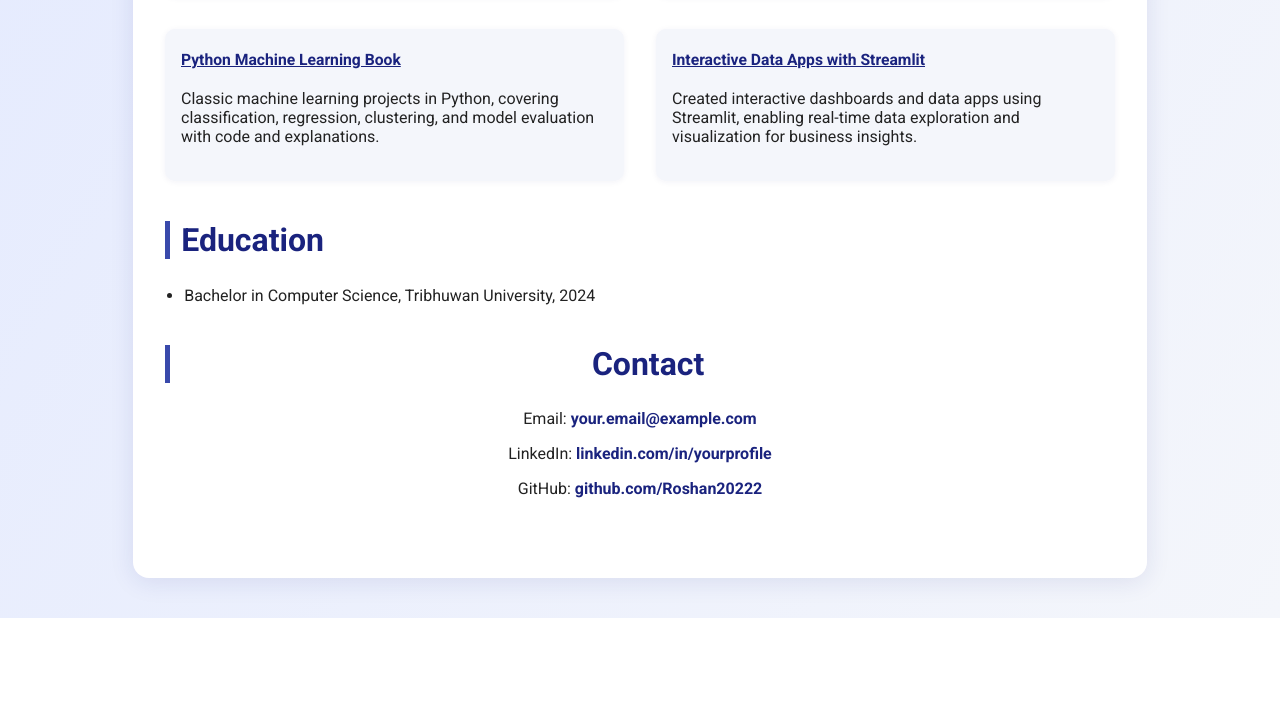
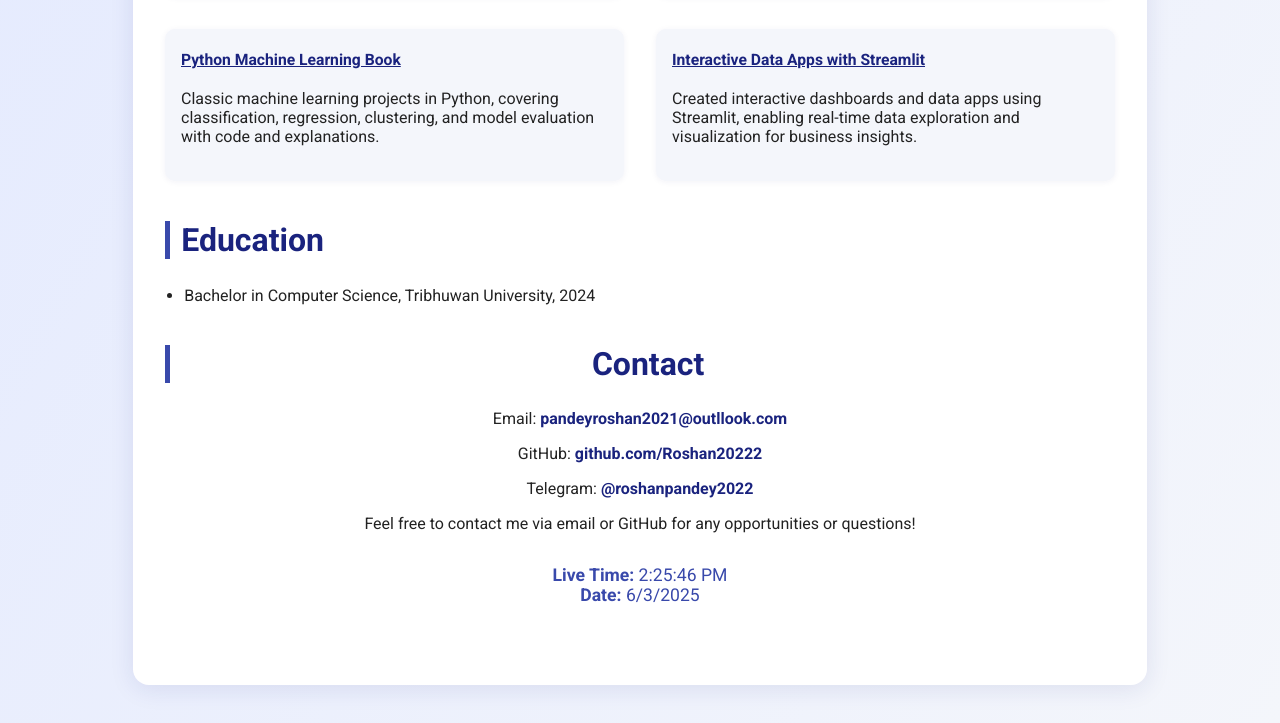
Before and after one commit to Roshan20222/web3, a plain HTML site: page index.html in a window 1280 px wide. Shown: the part 1200-1923 px from the top of the page. Before the commit the page ends 1818 px from the top, so only its background shows below. Drawn offline with Linux system fonts and the light colour scheme.

Commit message:
Update contact section: remove LinkedIn, add GitHub, Telegram, and live time/date

```diff
--- a/index.html
+++ b/index.html
@@ -98,9 +98,23 @@
         </section>
         <section class="contact">
             <h2>Contact</h2>
-            <p>Email: <a href="mailto:your.email@example.com">your.email@example.com</a></p>
-            <p>LinkedIn: <a href="https://www.linkedin.com/in/yourprofile" target="_blank">linkedin.com/in/yourprofile</a></p>
+            <p>Email: <a href="mailto:pandeyroshan2021@outllook.com">pandeyroshan2021@outllook.com</a></p>
             <p>GitHub: <a href="https://github.com/Roshan20222" target="_blank">github.com/Roshan20222</a></p>
+            <p>Telegram: <a href="https://t.me/roshanpandey2022" target="_blank">@roshanpandey2022</a></p>
+            <p>Feel free to contact me via email or GitHub for any opportunities or questions!</p>
+            <div style="margin-top:2rem;font-size:1.1rem;color:#3949ab;">
+                <strong>Live Time:</strong> <span id="live-time"></span><br>
+                <strong>Date:</strong> <span id="live-date"></span>
+            </div>
+            <script>
+                function updateTime() {
+                    const now = new Date();
+                    document.getElementById('live-time').textContent = now.toLocaleTimeString();
+                    document.getElementById('live-date').textContent = now.toLocaleDateString();
+                }
+                setInterval(updateTime, 1000);
+                updateTime();
+            </script>
         </section>
     </div>
 </body>
```
